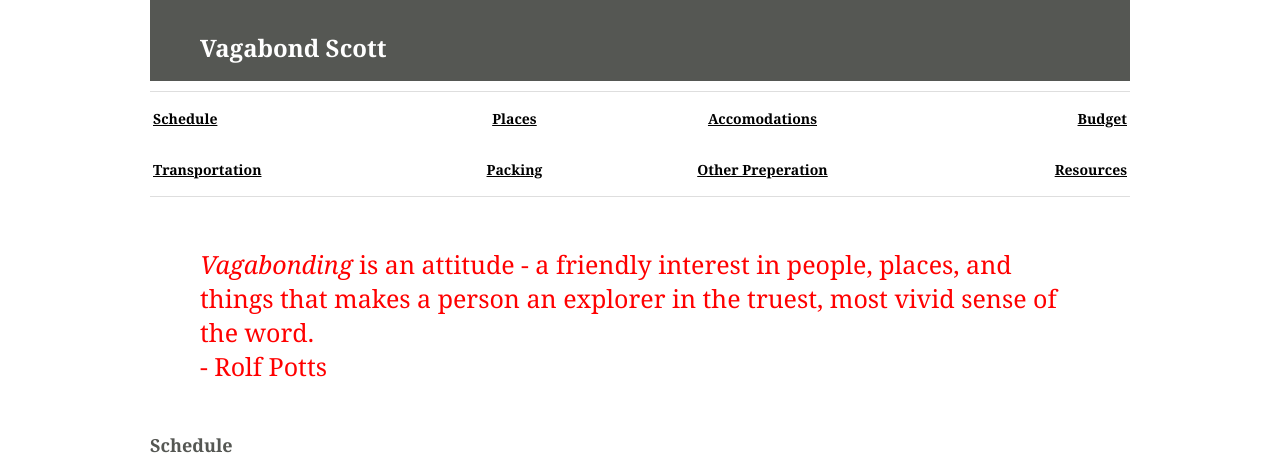
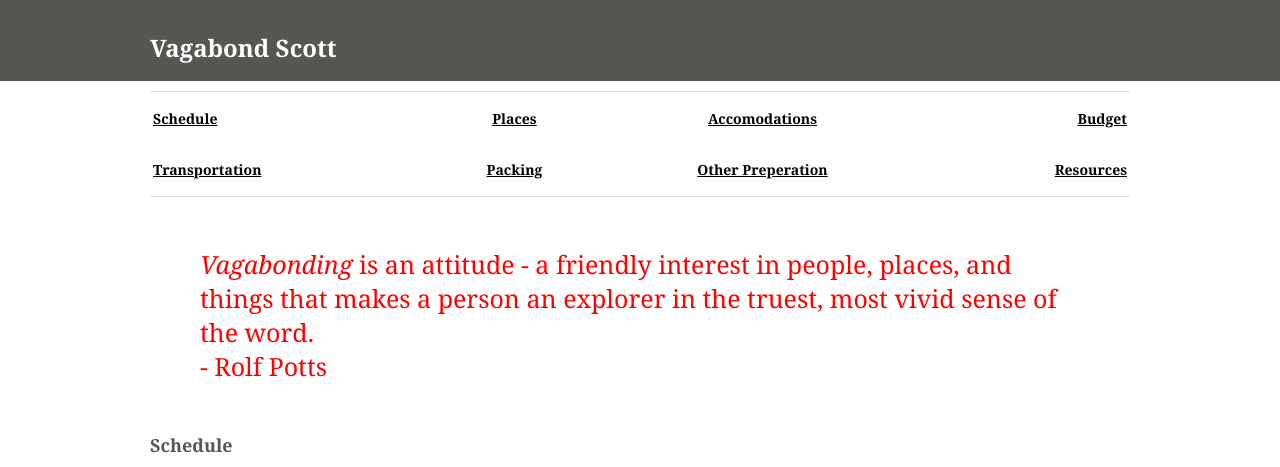
Before and after one commit to scottyg1/scottyg1.github.io, a plain HTML site: page index.html in a window 1280 px wide. Shown: the top 467 px of the page. Drawn offline with Linux system fonts and the light colour scheme.

Commit message:
Update style.css

```diff
--- a/style.css
+++ b/style.css
@@ -3,10 +3,12 @@
   color: white;
   position: sticky;
   top:0px;
-  padding-left:50px;
+  padding-left:150px;
   padding-top:15px;
   padding-bottom:1px;
   margin-bottom:10px;
+  margin-left:-150px;
+  margin-right:-150px;
  }
 
 #quote{
```
